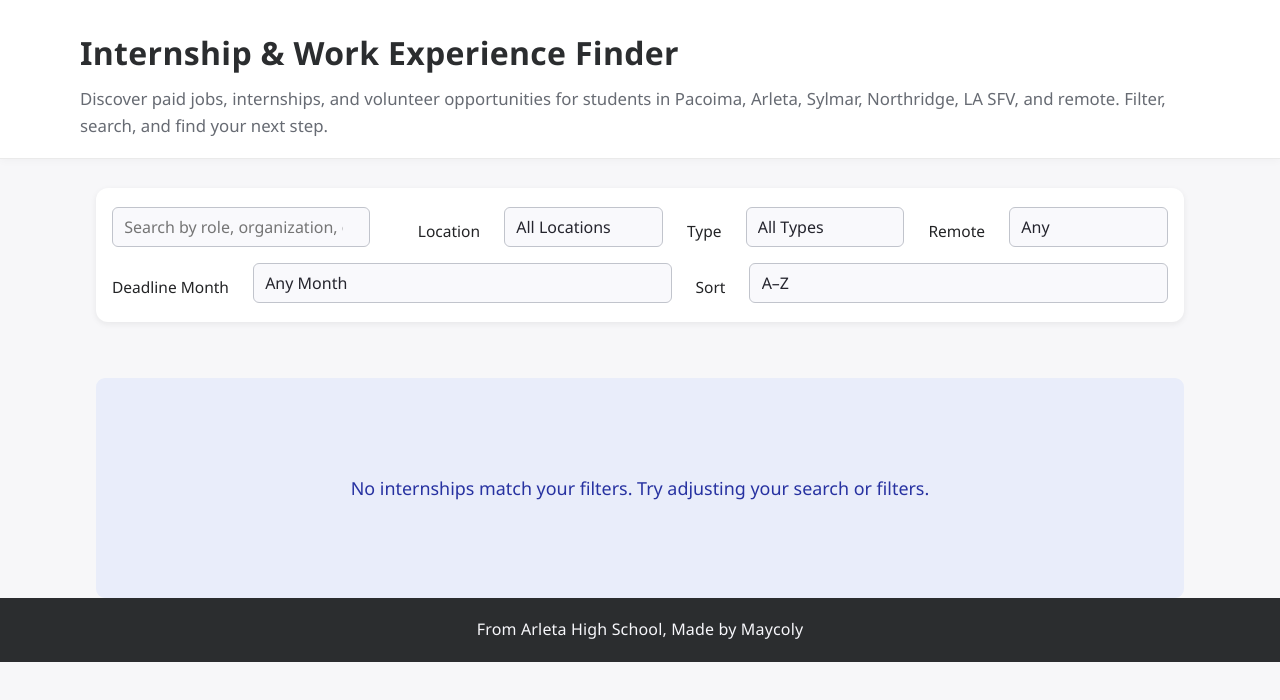
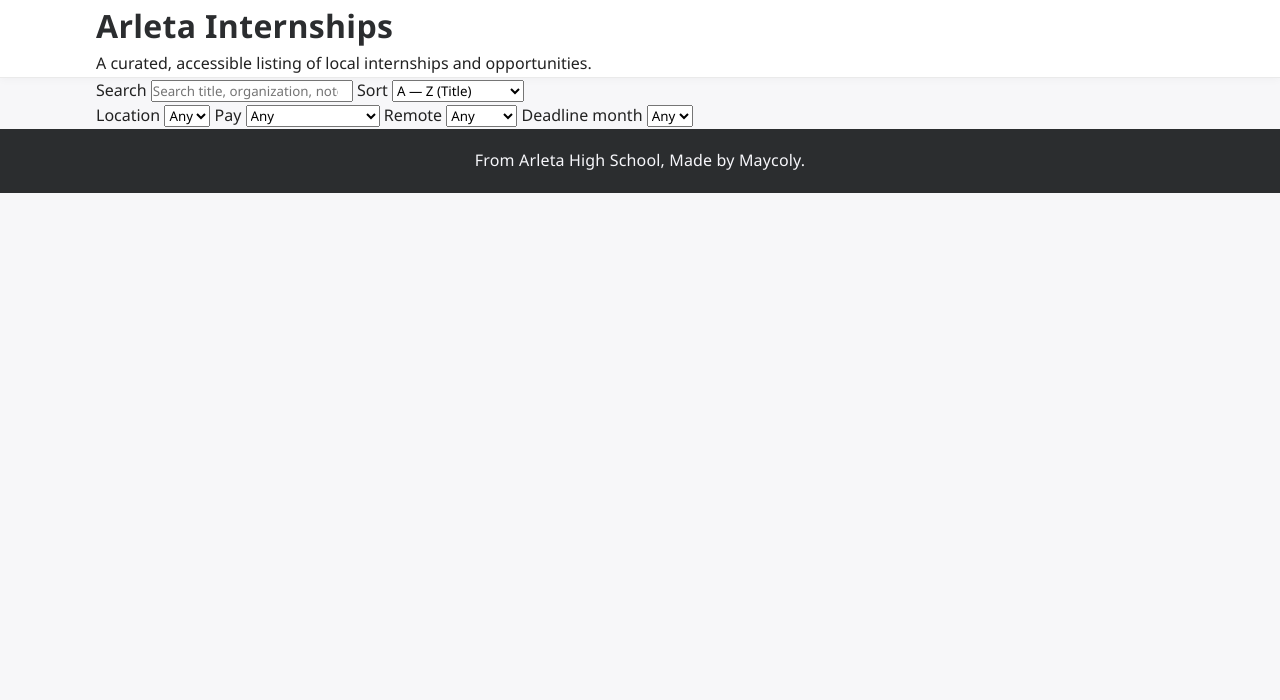
Before and after one commit to MayMayMay112/Website, a plain HTML site: page index.html in a window 1280 px wide. Drawn offline with Linux system fonts and the light colour scheme.

Commit message:
Scaffold site: add index.html

```diff
--- a/index.html
+++ b/index.html
@@ -1,89 +1,69 @@
-<!DOCTYPE html>
+<!doctype html>
 <html lang="en">
 <head>
-  <meta charset="UTF-8">
-  <meta name="viewport" content="width=device-width,initial-scale=1.0">
-  <title>Internship & Work Experience Finder</title>
+  <meta charset="utf-8">
+  <meta name="viewport" content="width=device-width,initial-scale=1">
+  <title>Arleta Internships</title>
   <link rel="stylesheet" href="style.css">
 </head>
 <body>
-  <header class="site-header" role="banner">
-    <div class="container header-content">
-      <h1 tabindex="0">Internship &amp; Work Experience Finder</h1>
-      <p class="intro" tabindex="0">
-        Discover paid jobs, internships, and volunteer opportunities for students in Pacoima, Arleta, Sylmar, Northridge, LA SFV, and remote. Filter, search, and find your next step.
-      </p>
+  <header class="site-header">
+    <div class="container">
+      <h1>Arleta Internships</h1>
+      <p class="lede">A curated, accessible listing of local internships and opportunities.</p>
     </div>
   </header>
-  <main class="container" id="main-content">
-    <section aria-label="Search and filters" class="filter-section">
-      <form id="filter-form" autocomplete="off">
-        <label for="search" class="sr-only">Search internships</label>
-        <input type="search" id="search" name="search" placeholder="Search by role, organization, or notes" aria-label="Search internships">
 
+  <main class="container">
+    <form id="controls" class="controls" aria-label="Search and filter internships">
+      <div class="control-row">
+        <label for="search">Search</label>
+        <input id="search" name="search" type="search" placeholder="Search title, organization, notes" aria-label="Search internships">
+
+        <label for="sort">Sort</label>
+        <select id="sort" name="sort" aria-label="Sort internships">
+          <option value="az">A — Z (Title)</option>
+          <option value="deadline">Soonest Deadline</option>
+        </select>
+      </div>
+
+      <div class="control-row">
         <label for="location">Location</label>
-        <select id="location" name="location">
-          <option value="">All Locations</option>
-          <option>Pacoima</option>
-          <option>Arleta</option>
-          <option>Sylmar</option>
-          <option>Northridge</option>
-          <option>LA SFV</option>
-          <option>Los Angeles</option>
-          <option>Remote</option>
-          <option>California</option>
+        <select id="location" name="location" aria-label="Filter by location">
+          <option value="">Any</option>
         </select>
 
-        <label for="paytype">Type</label>
-        <select id="paytype" name="paytype">
-          <option value="">All Types</option>
+        <label for="pay">Pay</label>
+        <select id="pay" name="pay" aria-label="Filter by pay">
+          <option value="">Any</option>
           <option value="paid">Paid</option>
-          <option value="volunteer">Volunteer</option>
-          <option value="internship">Internship</option>
-          <option value="training">Training</option>
+          <option value="unpaid">Unpaid/Volunteer</option>
         </select>
 
         <label for="remote">Remote</label>
-        <select id="remote" name="remote">
+        <select id="remote" name="remote" aria-label="Filter by remote or onsite">
           <option value="">Any</option>
           <option value="yes">Remote</option>
-          <option value="no">On-site</option>
+          <option value="no">Onsite</option>
         </select>
 
-        <label for="deadline">Deadline Month</label>
-        <select id="deadline" name="deadline">
-          <option value="">Any Month</option>
-          <option value="01">January</option>
-          <option value="02">February</option>
-          <option value="03">March</option>
-          <option value="04">April</option>
-          <option value="05">May</option>
-          <option value="06">June</option>
-          <option value="07">July</option>
-          <option value="08">August</option>
-          <option value="09">September</option>
-          <option value="10">October</option>
-          <option value="11">November</option>
-          <option value="12">December</option>
+        <label for="deadline-month">Deadline month</label>
+        <select id="deadline-month" name="deadline-month" aria-label="Filter by deadline month">
+          <option value="">Any</option>
         </select>
+      </div>
+    </form>
 
-        <label for="sort">Sort</label>
-        <select id="sort" name="sort">
-          <option value="az">A–Z</option>
-          <option value="deadline">Soonest Deadline</option>
-        </select>
-      </form>
-    </section>
-    <section aria-label="Internship listings" id="internship-section">
-      <div id="internship-list" class="internship-grid" aria-live="polite"></div>
-      <div id="empty-state" class="empty-state" hidden>
-        <p>No internships match your filters. Try adjusting your search or filters.</p>
-      </div>
+    <section id="results" class="grid" aria-live="polite" aria-label="Internship results">
+      <!-- cards rendered here -->
     </section>
   </main>
-  <footer class="site-footer" role="contentinfo">
-    <p>From Arleta High School, Made by Maycoly</p>
+
+  <footer class="site-footer">
+    From Arleta High School, Made by Maycoly.
   </footer>
-  <script src="script.js"></script>
+
+  <script defer src="internships.js"></script>
+  <script defer src="script.js"></script>
 </body>
 </html>
```
